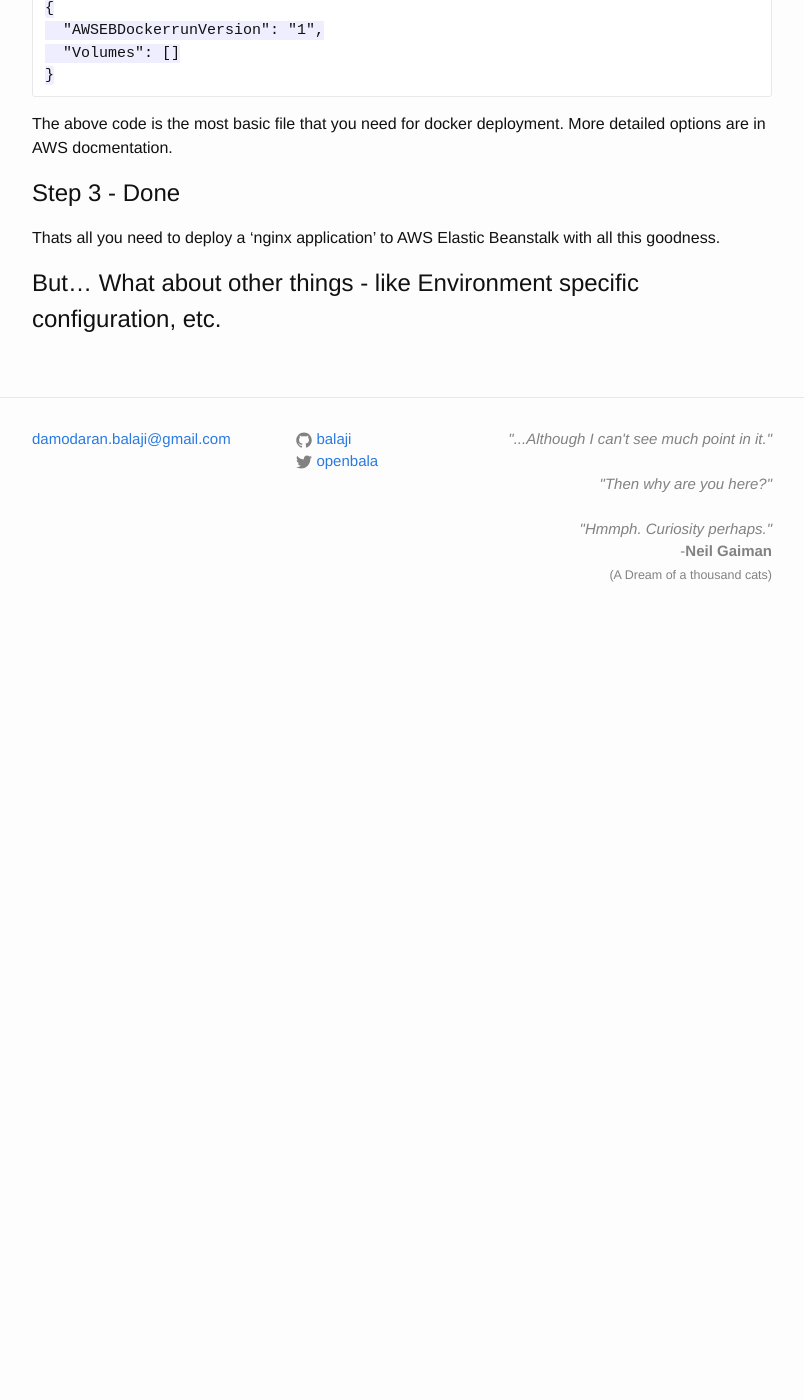
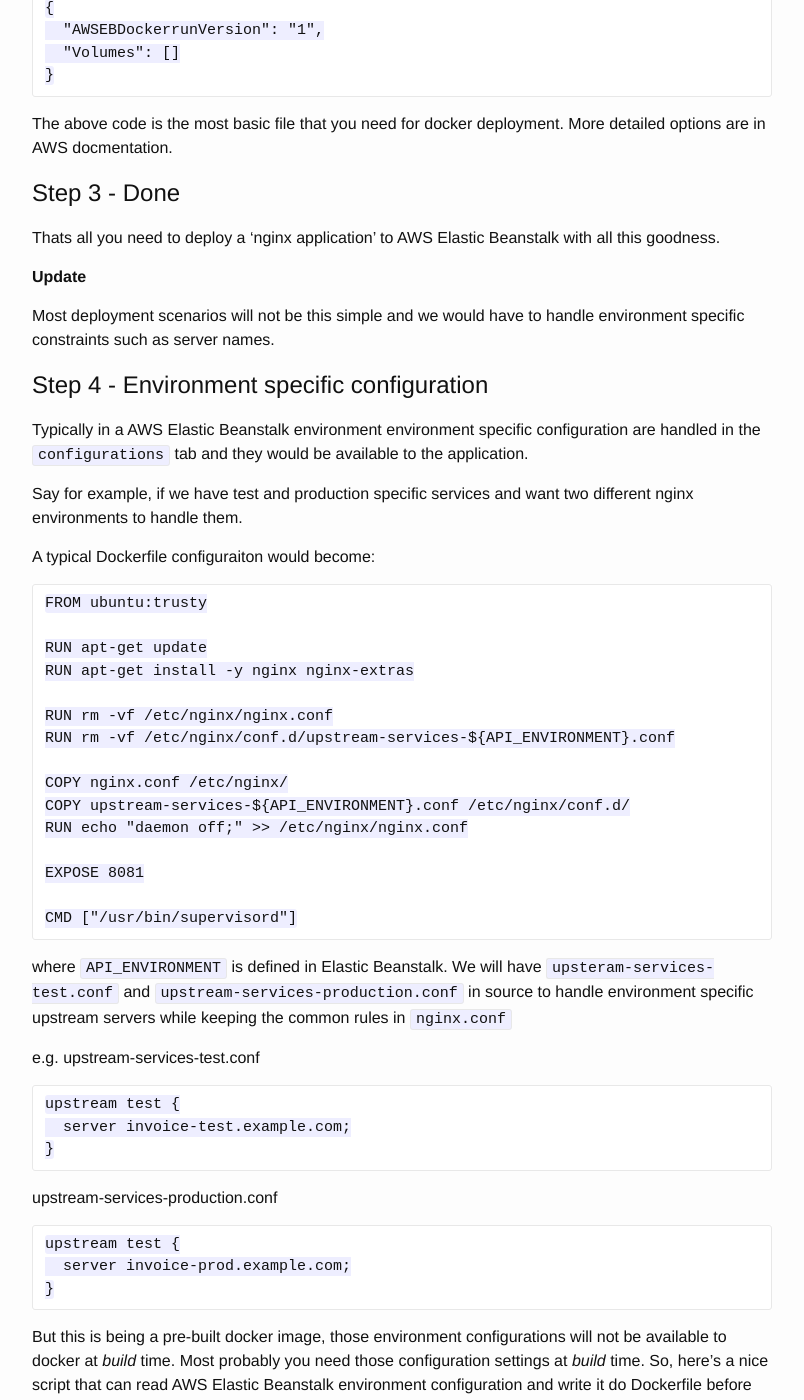
Before and after one commit to balaji/balaji.github.io, a Jekyll site: the page built from _posts/2015-08-08-elastic-beanstalk-docker.markdown, in a window 1280 px wide and 1400 px high, scrolled down 1284 px. Shown: the whole window, without its empty margins (238-1042 px from the left). Built offline with Jekyll 4.4.1, drawn with Linux system fonts in a browser that asks for light colours; before the commit the page ends 1914 px from its top, so only the background shows below that; some of the changed text lies outside the part shown.

Commit message:
update to blog post

```diff
--- a/_posts/2015-08-08-elastic-beanstalk-docker.markdown
+++ b/_posts/2015-08-08-elastic-beanstalk-docker.markdown
@@ -49,4 +49,71 @@
 
 Thats all you need to deploy a 'nginx application' to AWS Elastic Beanstalk with all this goodness.
 
-# But... What about other things - like Environment specific configuration, etc.
+**Update**
+
+Most deployment scenarios will not be this simple and we would have to handle environment specific constraints such as server names.
+
+# Step 4 - Environment specific configuration
+
+Typically in a AWS Elastic Beanstalk environment environment specific configuration are handled in the `configurations` tab and they would be available to the application.
+
+Say for example, if we have test and production specific services and want two different nginx environments to handle them.
+
+A typical Dockerfile configuraiton would become:
+
+    FROM ubuntu:trusty
+
+    RUN apt-get update
+    RUN apt-get install -y nginx nginx-extras
+
+    RUN rm -vf /etc/nginx/nginx.conf
+    RUN rm -vf /etc/nginx/conf.d/upstream-services-${API_ENVIRONMENT}.conf
+
+    COPY nginx.conf /etc/nginx/
+    COPY upstream-services-${API_ENVIRONMENT}.conf /etc/nginx/conf.d/
+    RUN echo "daemon off;" >> /etc/nginx/nginx.conf
+
+    EXPOSE 8081
+
+    CMD ["/usr/bin/supervisord"]
+
+where `API_ENVIRONMENT` is defined in Elastic Beanstalk. We will have `upsteram-services-test.conf` and `upstream-services-production.conf` in source to handle environment specific upstream servers while keeping the common rules in `nginx.conf`
+
+e.g. upstream-services-test.conf
+
+    upstream test {
+      server invoice-test.example.com;
+    }
+
+upstream-services-production.conf
+
+    upstream test {
+      server invoice-prod.example.com;
+    }
+
+But this is being a pre-built docker image, those environment configurations will not be available to docker at *build* time. Most probably you need those configuration settings at *build* time. So, here's a nice script that can read AWS Elastic Beanstalk environment configuration and write it do Dockerfile before building the docker image.
+
+So, what we need is a way to edit dockerfile to pass environment variables *before* it gets built into an container image.
+The below code snippet is an `.ebextensions` config file for AWS Elastic Beanstalk that creates a script file and executes it during the docker build process. Most of the code for this script is from this stackoveflow answer: [http://stackoverflow.com/a/30359445](http://stackoverflow.com/a/30359445)
+
+    files:
+      "/opt/elasticbeanstalk/hooks/appdeploy/pre/02export_env_vars_on_host.sh":
+        mode: "000755"
+        owner: root
+        group: root
+        content: |
+          #!/usr/bin/env bash
+          echo Defaults:root \!requiretty >> /etc/sudoers
+          for envvar in `jq '.optionsettings | {"aws:elasticbeanstalk:application:environment"}[] | .[]' /opt/elasticbeanstalk/deploy/configuration/containerconfiguration`
+          do
+            temp="${envvar//\"/}";
+            temp="${temp/=/ }";
+            sed -i "/FROM ubuntu:trusty/a ENV $temp" /var/app/current/Dockerfile
+          done
+
+The above code snippet, reads environment specific variables from AWS Elastic Beanstalk and inserts them as `ENV` directives to `Dockerfile` before it gets built. This is important and as of writing `appdeploy/pre/02` is a safe position as `01` step is unzip of source code and `03` step is the actual build process of docker container.
+
+#Step 5: Running multiple processes
+
+Docker images should be treated as 'processes' and a single container should ideally run only on process.
+But almost in all cases, we would need more than one process to run, say for example - monitoring. In such cases, it would be better to use a process control system such as [supervisord](http://supervisord.org/)
```
